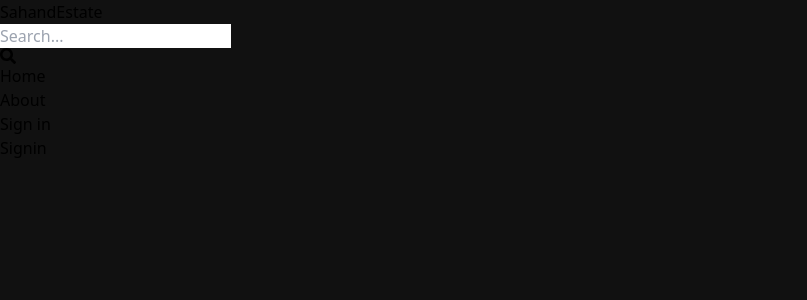
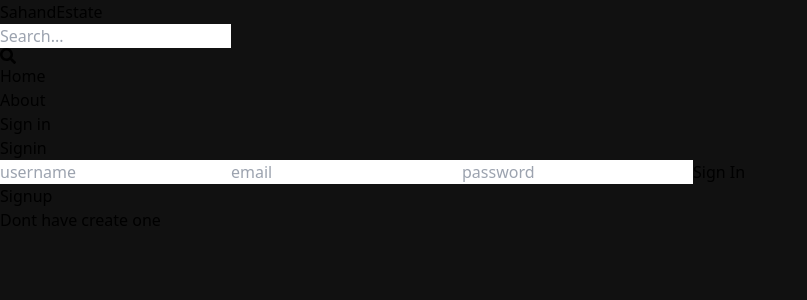
Before and after one commit to traptijindal/Real-estate-marketplace, a React (Vite) app in the folder client/: page /sign-in in a window 1280 px wide. Shown: the top 300 px of the page, without its empty margins (0-807 px from the left). Built offline with nearby package versions, Linux system fonts and the light colour scheme.

Commit message:
worked on sign in and sign up page

```diff
--- a/client/src/pages/Signin.jsx
+++ b/client/src/pages/Signin.jsx
@@ -1,9 +1,29 @@
 import React from 'react'
+import {Link} from 'react-router-dom';
 
 export default function Signin() {
   return (
-    <div className='text-white'>
-      Signin
+    <div className=' p-3 max-w-lg mx-auto'>
+      <h1 className='text-white text-3xl text-center font-semibold my-7'>Signin</h1>
+      <form className='flex flex-col gap-4'>
+        <input type="text" placeholder="username" id="username"
+        className='border p-3 rounded-lg'/>
+        <input type="email" placeholder="email" id="email"
+         className='border p-3 rounded-lg'/>
+        <input type="password" placeholder="password" id="password"
+         className='border p-3 rounded-lg' />
+         <button className='text-white bg-slate-700 p-3 rounded-lg  hover:opacity-95 disabled:opacity-80'>
+          Sign In
+
+         </button>
+         <div className='flex gap-2 mt-5'>
+         <p className='text-white'>Signup</p>
+         <Link to={"/sign-up"}>
+         <span className='text-blue-700'>Dont have create one </span>
+         </Link>
+
+       </div>
+      </form>
     </div>
   )
 }
--- a/client/src/pages/Signup.jsx
+++ b/client/src/pages/Signup.jsx
@@ -1,69 +1,85 @@
-import {useState} from 'react';
-import {Link} from 'react-router-dom'
+import { useState } from 'react';
+import { Link, useNavigate } from 'react-router-dom';
+
 
 export default function SignUp() {
-
-    const [formData , setFormData] = useState({});
-    const [error,setError] = useState({});
+  const [formData, setFormData] = useState({});
+  const [error, setError] = useState(null);
   const [loading, setLoading] = useState(false);
-    const handleChange=(e) => {
-    setFormData(
-      {
+  const navigate = useNavigate();
+  const handleChange = (e) => {
+    setFormData({
       ...formData,
-           [e.target.id]:e.target.value,
-    }
-    );
+      [e.target.id]: e.target.value,
+    });
   };
-  const handleSubmit = async(e) => {
+  const handleSubmit = async (e) => {
     e.preventDefault();
-    try{
+    try {
       setLoading(true);
-      const res =await fetch('/api/auth/signup',
-      {
-        method : 'POST',
-        headers : {
-          'Content-Type' : 'application/json',
+      const res = await fetch('/api/auth/signup', {
+        method: 'POST',
+        headers: {
+          'Content-Type': 'application/json',
         },
-        body : JSON.stringify(formData),
+        body: JSON.stringify(formData),
       });
-      const  data = await res.json();
+      const data = await res.json();
       console.log(data);
-      if(data.success === false){
+      if (data.success === false) {
         setLoading(false);
         setError(data.message);
         return;
       }
       setLoading(false);
-
-    } catch(error){
+      setError(null);
+      navigate('/sign-in');
+    } catch (error) {
       setLoading(false);
       setError(error.message);
     }
-
-
   };
-
   return (
     <div className='p-3 max-w-lg mx-auto'>
-      <h1 className='text-3xl text-white text-center font-semibold my-7'>Sign Up</h1>
-      <form onSubmit={handleSubmit} className='flex flex-col gap-4 '>
-        <input type ="text" placeholder = "username"
-        className='border p-3 rounded-lg' id="username"onChange={handleChange}/>
-        <input type ="email" placeholder = "email"
-        className='border p-3 rounded-lg' id="email"onChange={handleChange}/>
-        <input type ="password" placeholder = "password"
-        className='border p-3 rounded-lg' id="password"onChange={handleChange}/>
-        <button disabled={loading} className='bg-slate-700 text-white p-3 rounded-lg uppercase hover:opacity-95 diabled:opacity-80'>
-          {loading ? 'loading...': 'Sign Up'}
+      <h1 className='text-3xl text-center text-white font-semibold my-7'>Sign Up</h1>
+      <form onSubmit={handleSubmit} className='flex flex-col gap-4'>
+        <input
+          type='text'
+          placeholder='username'
+          className='border p-3 rounded-lg'
+          id='username'
+          onChange={handleChange}
+        />
+        <input
+          type='email'
+          placeholder='email'
+          className='border p-3 rounded-lg'
+          id='email'
+          onChange={handleChange}
+        />
+        <input
+          type='password'
+          placeholder='password'
+          className='border p-3 rounded-lg'
+          id='password'
+          onChange={handleChange}
+        />
+
+        <button
+          disabled={loading}
+          className='bg-slate-700 text-white p-3 rounded-lg uppercase hover:opacity-95 disabled:opacity-80'
+        >
+          {loading ? 'Loading...' : 'Sign Up'}
         </button>
+
       </form>
       <div className='flex gap-2 mt-5'>
-          <p className='text-white'>Have an account?</p>
-          <Link to ={"/sign-in"}>
-            <span className='text-blue-700'> Sign in</span>
+        <p className='text-blue-700'>Have an account?</p>
+        <Link to={'/sign-in'}>
+          <span className='text-white'>Sign in</span>
         </Link>
       </div>
       {error && <p className='text-red-500 mt-5'>{error}</p>}
     </div>
-  )
+  );
 }
```
Lines whose indentation alone changed are shown as unchanged.
